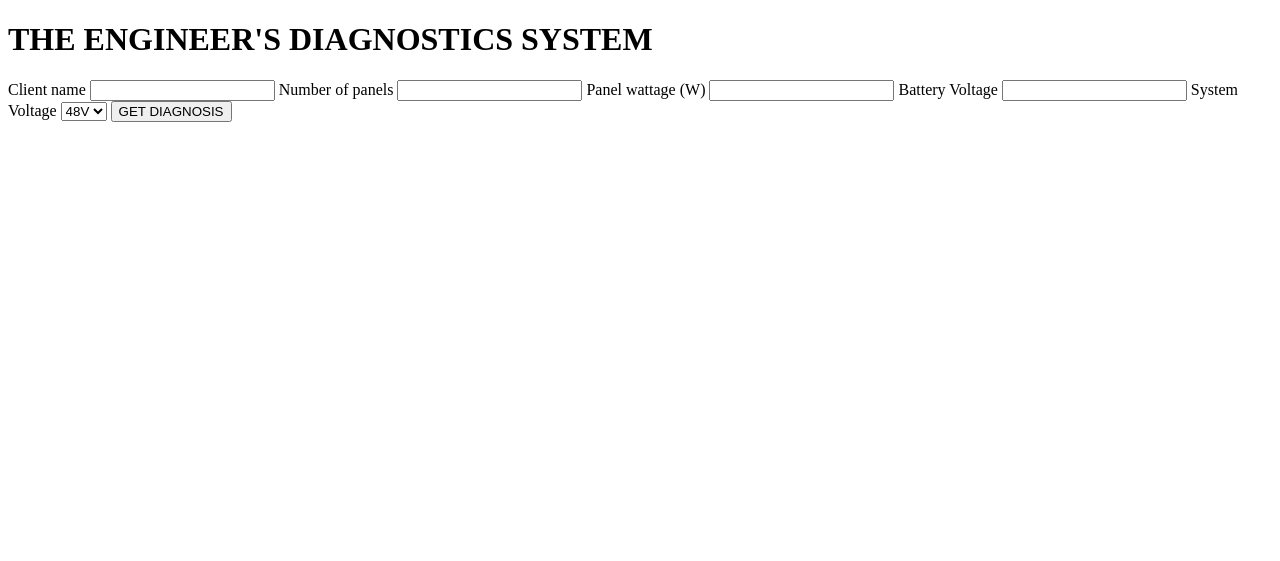
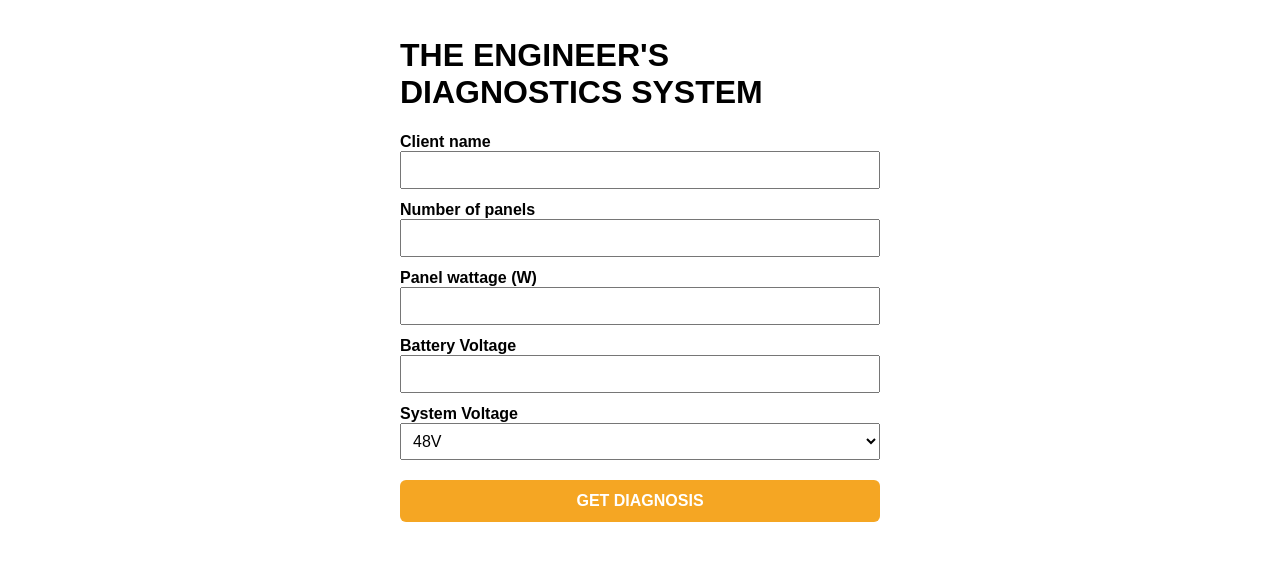
Before and after one commit to jedidiahT/solar-ai-project, a Flask app: page / in a window 1280 px wide. Shown: the top 561 px of the page. Run offline with Flask 3, Linux system fonts and the light colour scheme.

Commit message:
Incorporated CCSS styling to the app and gave it some order and vibrance

```diff
--- a/templates/index.html
+++ b/templates/index.html
@@ -3,6 +3,48 @@
 <head>
     <title>SOLAR AI DIAGNOSTCS</title>
 </head>
+<meta name="viewport" content="width=device-width, initial-scale=1">
+<style>
+    body {
+        font-family: Arial, sans-serif;
+        max-width: 480px;
+        margin: 0 auto;
+        padding: 16px;
+    }
+    label {
+        display: block;
+        margin-top: 12px;
+        font-weight: bold;
+    }
+    input, select {
+        width: 100%;
+        padding: 8px;
+        font-size: 16px;
+        box-sizing: border-box;
+    }
+    button {
+        width: 100%;
+        margin-top: 20px;
+        padding: 12px;
+        font-size: 16px;
+        font-weight: bold;
+        background-color: #f5a623;
+        color: white;
+        border: none;
+        border-radius: 6px;
+        cursor: pointer
+    }
+
+    #result {
+        margin-top: 20px;
+        padding: 12px;
+        background-color: #f4f4f4;
+        border-left: 4px solid #f5a623
+    }
+    #result:empty {
+        display: none
+    }
+</style>
 <body>
     <h1>THE ENGINEER'S DIAGNOSTICS SYSTEM</h1>
 
```
Also changed, not shown: functions.py (+4 -3 lines).
